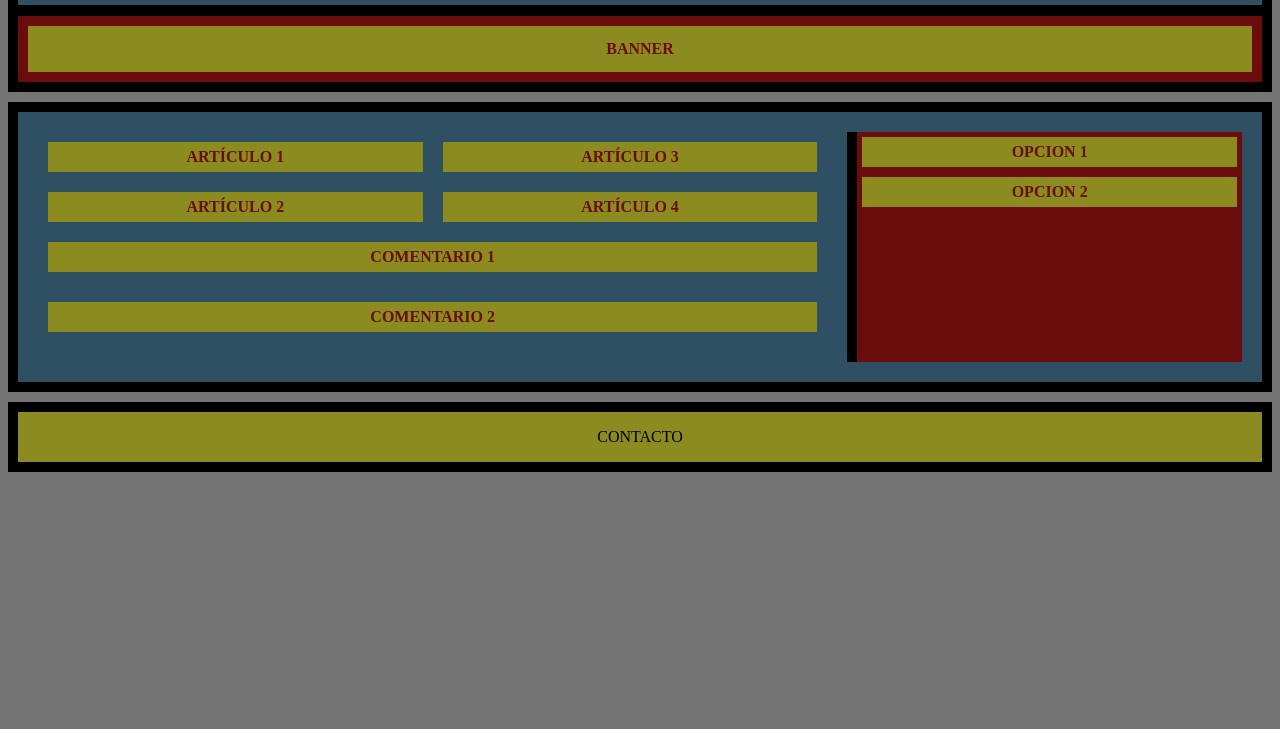
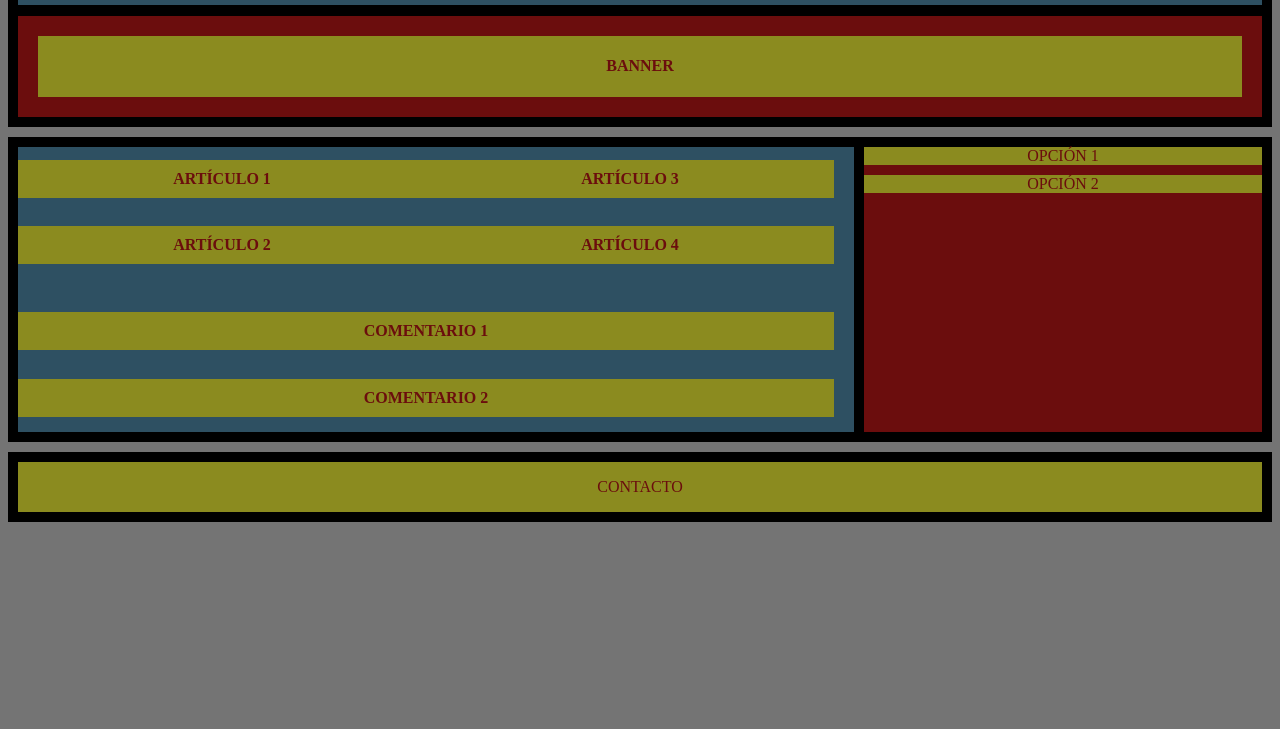
Before and after one commit to CaleroCode/grid-flex, a plain HTML site: page index.html in a window 1280 px wide. Shown: the part 71-800 px from the top of the page. Drawn offline with Linux system fonts and the light colour scheme.

Commit message:
Resultado final

```diff
--- a/index.html
+++ b/index.html
@@ -24,22 +24,24 @@
     </nav>
 </header>
         <section class="banner-container">
-        <h2 class="banner h">BANNER</h2>
+          <div class="banner">
+            <h2>Banner</h2>
+          </div>
         </section>
 <main class="main">
     <section class="articulos">
-      <h2 class="h">Artículo 1</h2>
-      <h2 class="h">Artículo 3</h2>
-      <h2 class="h">Artículo 2</h2>
-      <h2 class="h">Artículo 4</h2>
+      <h2>Artículo 1</h2>
+      <h2>Artículo 3</h2>
+      <h2>Artículo 2</h2>
+      <h2>Artículo 4</h2>
+    </section>
     <section class="comentarios">
-          <h2 class="h">Comentario 1</h2>
-          <h2 class="h">Comentario 2</h2>
-        </section>
+          <h2>Comentario 1</h2>
+          <h2>Comentario 2</h2>
     </section>
     <section class="opcion">
-        <h2 class="h2">Opcion 1</h2>
-        <h2 class="h2">Opcion 2</h2>
+        <div class="opcion-card">Opción 1</div>
+        <div class="opcion-card">Opción 2</div>
     </section>
 </main>
 <footer class="footer">
--- a/style.css
+++ b/style.css
@@ -2,6 +2,7 @@
     font-size: 1rem;
     text-transform: uppercase;
     text-align: center;
+    color: rgb(107, 13, 13);
 }
 
 body {
@@ -54,48 +55,37 @@ main {
     margin-top: 10px;
     display: grid;
     grid-template-columns: 2fr 1fr;
-    grid-template-rows: auto auto;
     grid-template-areas:
         "articulos opciones"
         "comentarios opciones";
     gap: 20px;
-    padding: 20px;
     background-color: rgb(46, 80, 98);
     border: 10px solid black;
-    height: auto;
 }
 .articulos {
     display: grid;
     grid-template-columns: repeat(2, 1fr);
     grid-area: articulos;
 }
-.h {
+.comentarios{
+    grid-template-columns: repeat(1, 2fr);
+    display: grid;
+}
+.articulos h2,
+.comentarios h2 {
     background-color: rgb(139, 139, 31);
-    margin: 10px;
-    height: 30px;
-    align-content: center;
-    color: rgb(107, 13, 13);;
-}
-.h2 {
-    background-color: rgb(139, 139, 31);
-    margin: 5px;
-    height: 30px;
-    align-content: center;
-    color: rgb(107, 13, 13);;
-}
-.comentarios{
-    grid-column: 1 / -1;
-    display: grid;
-    grid-template-columns: 1fr;
-    gap: 10px;
+    padding: 10px;
+  margin-bottom: 15px;
 }
 .opcion {
-    display: flex;
-    grid-template-columns: repeat(2, 1fr);
     grid-area: opciones;
-    flex-direction: column;
     background-color: rgb(107, 13, 13);
     border-left: 10px solid black;
+}
+.opcion-card {
+    background-color: rgb(139, 139, 31);
+    grid-template-columns: repeat(2, 1fr);
+    margin-bottom: 10px;
 }
 .footer  {
     display: flex;
```
Lines whose indentation alone changed are shown as unchanged.
